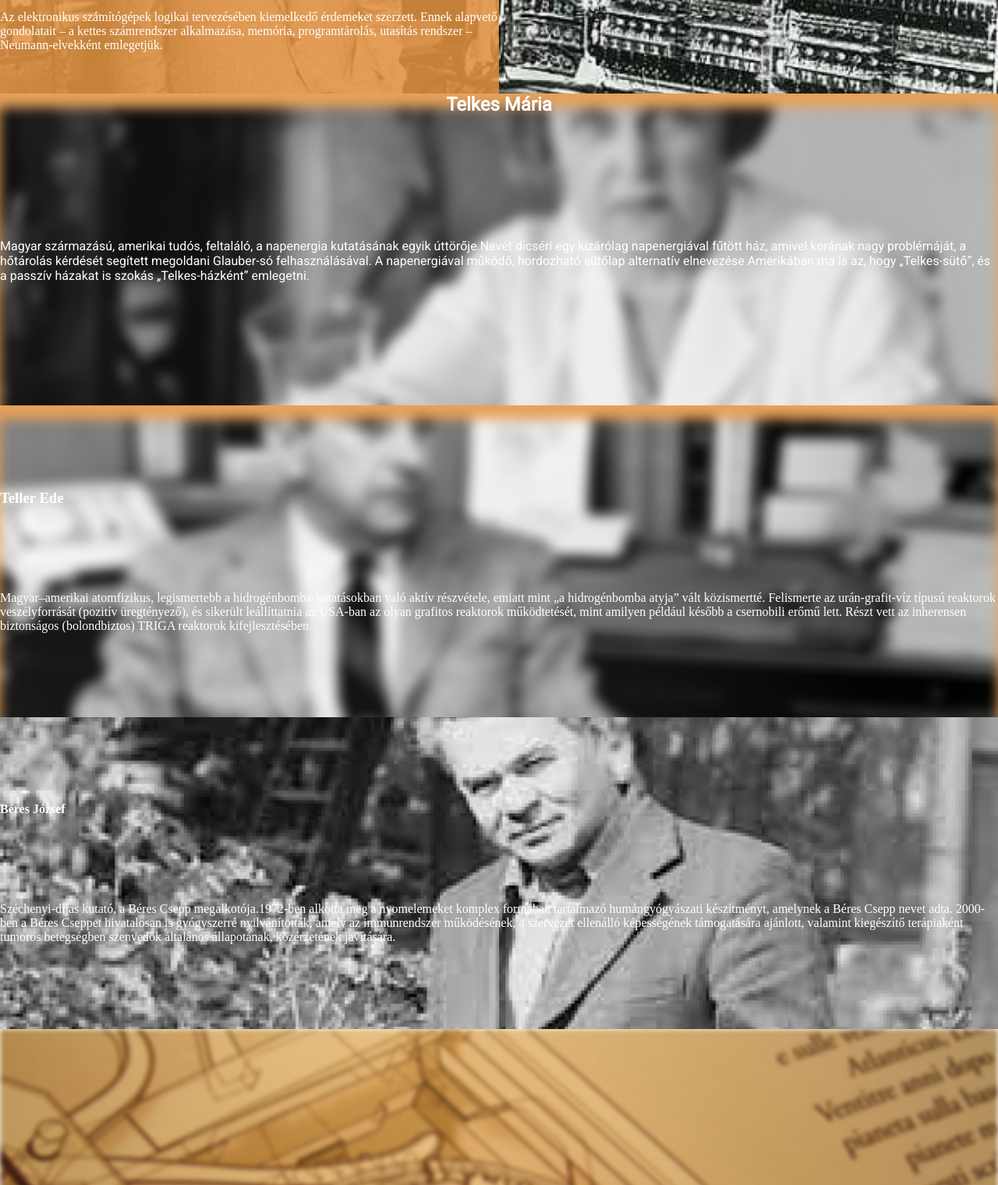
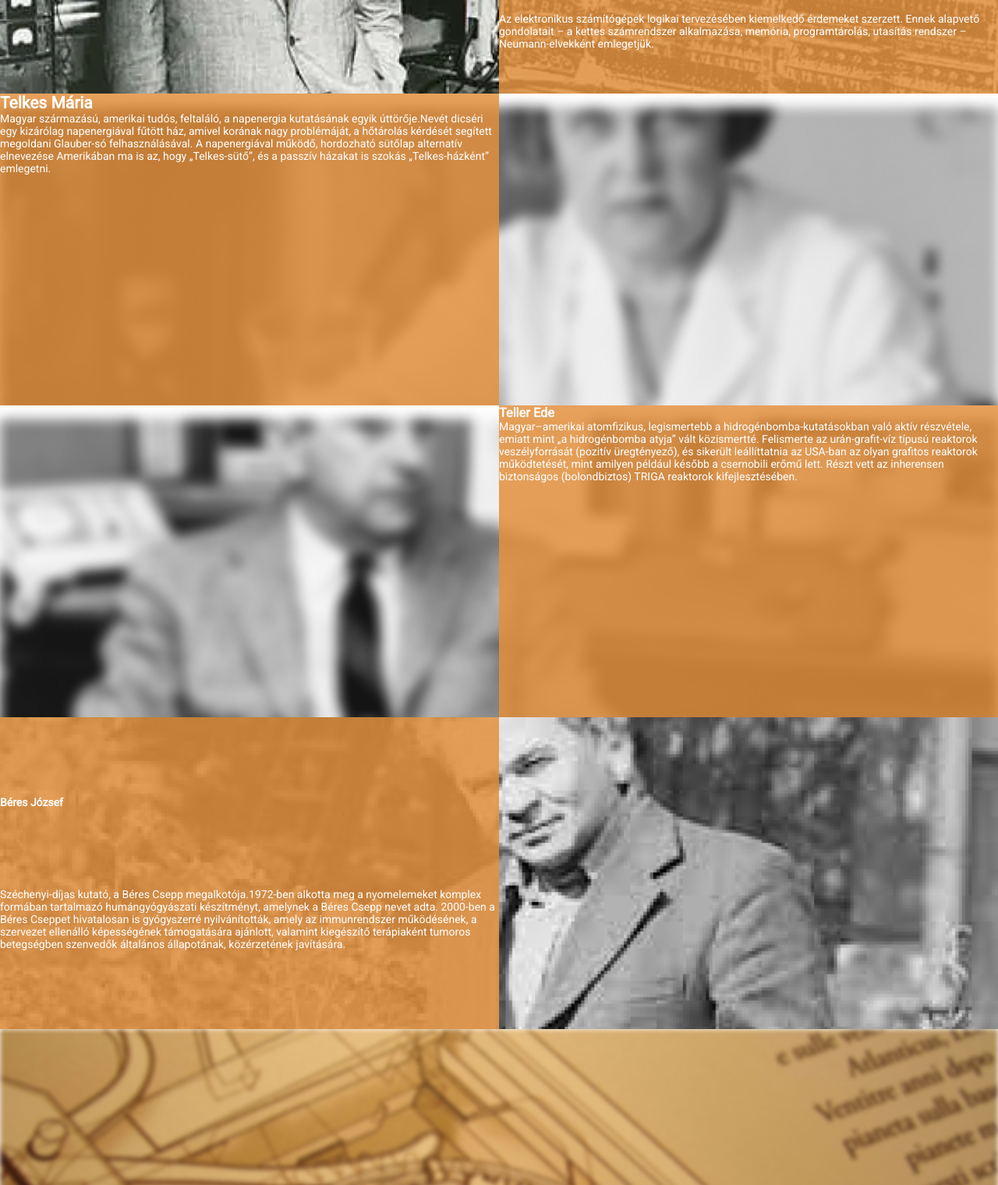
Before and after one commit to tomicoindaclub/one-page-for-a-cause, a plain HTML site: page frontend/index.html in a window 1280 px wide. Shown: the part 1880-3400 px from the top of the page at 78% size. Drawn offline with Linux system fonts and the light colour scheme.

Commit message:
changes in css

```diff
--- a/frontend/index.html
+++ b/frontend/index.html
@@ -72,41 +72,49 @@
           </p>
         </div>
       </div>
+      <div>
         <div class="Telkes">
           <h2>Telkes Mária</h2>
           <p>
-          Magyar származású, amerikai tudós, feltaláló, a napenergia kutatásának
-          egyik úttörője.Nevét dicséri egy kizárólag napenergiával fűtött ház,
-          amivel korának nagy problémáját, a hőtárolás kérdését segített
-          megoldani Glauber-só felhasználásával. A napenergiával működő,
-          hordozható sütőlap alternatív elnevezése Amerikában ma is az, hogy
-          „Telkes-sütő”, és a passzív házakat is szokás „Telkes-házként”
-          emlegetni.
+            Magyar származású, amerikai tudós, feltaláló, a napenergia
+            kutatásának egyik úttörője.Nevét dicséri egy kizárólag napenergiával
+            fűtött ház, amivel korának nagy problémáját, a hőtárolás kérdését
+            segített megoldani Glauber-só felhasználásával. A napenergiával
+            működő, hordozható sütőlap alternatív elnevezése Amerikában ma is
+            az, hogy „Telkes-sütő”, és a passzív házakat is szokás
+            „Telkes-házként” emlegetni.
           </p>
         </div>
+      </div>
+      <div>
         <div class="Teller">
           <h3>Teller Ede</h3>
           <p>
-          Magyar–amerikai atomfizikus, legismertebb a hidrogénbomba-kutatásokban
-          való aktív részvétele, emiatt mint „a hidrogénbomba atyja” vált
-          közismertté. Felismerte az urán-grafit-víz típusú reaktorok
-          veszélyforrását (pozitív üregtényező), és sikerült leállíttatnia az
-          USA-ban az olyan grafitos reaktorok működtetését, mint amilyen például
-          később a csernobili erőmű lett. Részt vett az inherensen biztonságos
-          (bolondbiztos) TRIGA reaktorok kifejlesztésében.
+            Magyar–amerikai atomfizikus, legismertebb a
+            hidrogénbomba-kutatásokban való aktív részvétele, emiatt mint „a
+            hidrogénbomba atyja” vált közismertté. Felismerte az urán-grafit-víz
+            típusú reaktorok veszélyforrását (pozitív üregtényező), és sikerült
+            leállíttatnia az USA-ban az olyan grafitos reaktorok működtetését,
+            mint amilyen például később a csernobili erőmű lett. Részt vett az
+            inherensen biztonságos (bolondbiztos) TRIGA reaktorok
+            kifejlesztésében.
           </p>
         </div>
+      </div>
+      <div>
         <div class="Béres">
           <h4>Béres József</h4>
           <p>
-          Széchenyi-díjas kutató, a Béres Csepp megalkotója.1972-ben alkotta meg
-          a nyomelemeket komplex formában tartalmazó humángyógyászati
+            Széchenyi-díjas kutató, a Béres Csepp megalkotója.1972-ben alkotta
+            meg a nyomelemeket komplex formában tartalmazó humángyógyászati
             készítményt, amelynek a Béres Csepp nevet adta. 2000-ben a Béres
             Cseppet hivatalosan is gyógyszerré nyilvánították, amely az
             immunrendszer működésének, a szervezet ellenálló képességének
             támogatására ajánlott, valamint kiegészítő terápiaként tumoros
-          betegségben szenvedők általános állapotának, közérzetének javítására.
+            betegségben szenvedők általános állapotának, közérzetének
+            javítására.
           </p>
+        </div>
       </div>
     </div>
     <!-- third page ends here -->
--- a/frontend/style.css
+++ b/frontend/style.css
@@ -61,6 +61,7 @@ html {
 }
 .landingPageTitle {
   background-color: #e3913fb2;
+  font-family: "Raleway", sans-serif;
 }
 .landingPageCenter {
   background-color: #e3913fb2;
@@ -69,10 +70,12 @@ html {
   display: flex;
   flex-direction: column;
   justify-content: space-evenly;
+  font-family: "Raleway", sans-serif;
 }
 .landingPageCenter button {
   font-size: 4vh;
   background-color: #e3913f;
+  font-family: "Raleway", sans-serif;
 }
 
 /* second page  */
@@ -106,55 +109,66 @@ html {
 }
 .neumannIntro {
   width: 50%;
+  margin-left: 50%;
   display: flex;
   flex-direction: column;
   justify-content: space-evenly;
   background-color: #e3913fd9;
   color: white;
+  font-family: "Roboto", sans-serif;
+  font-size: 14px;
 }
 /* telkes */
 .honorPage > div:nth-of-type(2) {
+  display: flex;
   background-image: url("img/Telkes.png");
   background-repeat: no-repeat;
   background-size: 100%;
 }
 .Telkes {
   width: 50%;
+  margin-right: 50%;
+  flex-direction: column;
+  justify-content: space-evenly;
+  background-color: #e3913fd9;
+  color: white;
+  font-family: "Roboto", sans-serif;
+  font-size: 14px;
+}
+/* teller */
+.honorPage > div:nth-of-type(3) {
+  display: flex;
+  background-image: url("img/Teller.png");
+  background-repeat: no-repeat;
+  background-size: 100%;
+}
+.Teller {
+  width: 50%;
+  margin-left: 50%;
+  flex-direction: column;
+  justify-content: space-evenly;
+  background-color: #e3913fd9;
+  color: white;
+  font-family: "Roboto", sans-serif;
+  font-size: 14px;
+}
+/* béres */
+.honorPage > div:nth-of-type(4) {
+  display: flex;
+  background-image: url("img/Beres.png");
+  background-repeat: no-repeat;
+  background-size: 100%;
+}
+.Béres {
+  width: 50%;
+  margin-right: 50%;
   display: flex;
   flex-direction: column;
   justify-content: space-evenly;
   background-color: #e3913fd9;
   color: white;
   font-family: "Roboto", sans-serif;
-  flex-flow: row wrap;
-}
-/* teller */
-.honorPage > div:nth-of-type(3) {
-  background-image: url("img/Teller.png");
-  background-repeat: no-repeat;
-  background-size: 100%;
-}
-.Teller {
-  width: 50%;
-  display: flex;
-  flex-direction: column;
-  justify-content: space-evenly;
-  background-color: #e3913fd9;
-  color: white;
-}
-/* béres */
-.honorPage > div:nth-of-type(4) {
-  background-image: url("img/Beres.png");
-  background-repeat: no-repeat;
-  background-size: 100%;
-}
-.Béres {
-  width: 50%;
-  display: flex;
-  flex-direction: column;
-  justify-content: space-evenly;
-  background-color: #e3913fd9;
-  color: white;
+  font-size: 14px;
 }
 
 /* fourth page  */
```
Lines whose indentation alone changed are shown as unchanged.
